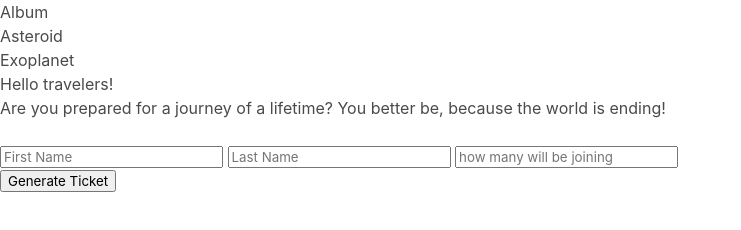
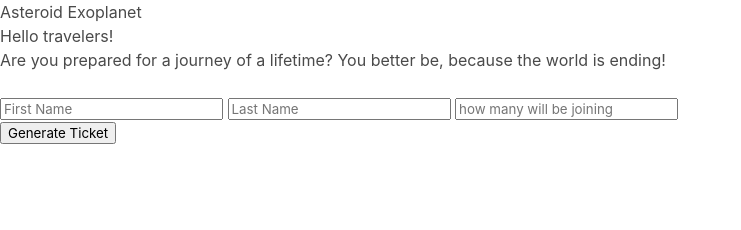
Before and after one commit to wardNathan/group-2-project-1, a plain HTML site: page index.html in a window 1280 px wide. Shown: the whole page, without its empty margins (0-741 px from the left). Drawn offline with nearby package versions, Linux system fonts and the light colour scheme; no server answers.

Commit message:
Added code for reset css, made the li's inline and removed one li element

```diff
--- a/assets/CSS/reset.css
+++ b/assets/CSS/reset.css
@@ -0,0 +1,11 @@
+* {
+    margin: 0;
+padding: 0;
+box-sizing: border-box;
+line-height: 1.5;
+font-family: Georgia, 'Times New Roman', Times, serif;
+}
+html {
+height: 100%;
+
+}
--- a/assets/CSS/style.css
+++ b/assets/CSS/style.css
@@ -0,0 +1,4 @@
+ li {
+display: inline-block;
+text-align: center;
+}
--- a/index.html
+++ b/index.html
@@ -15,7 +15,6 @@
     <header>
         <nav id="nav">
             <ul>
-                <li>Album</li>
                 <li>Asteroid</li>
                 <li>Exoplanet</li>
             </ul>
```
